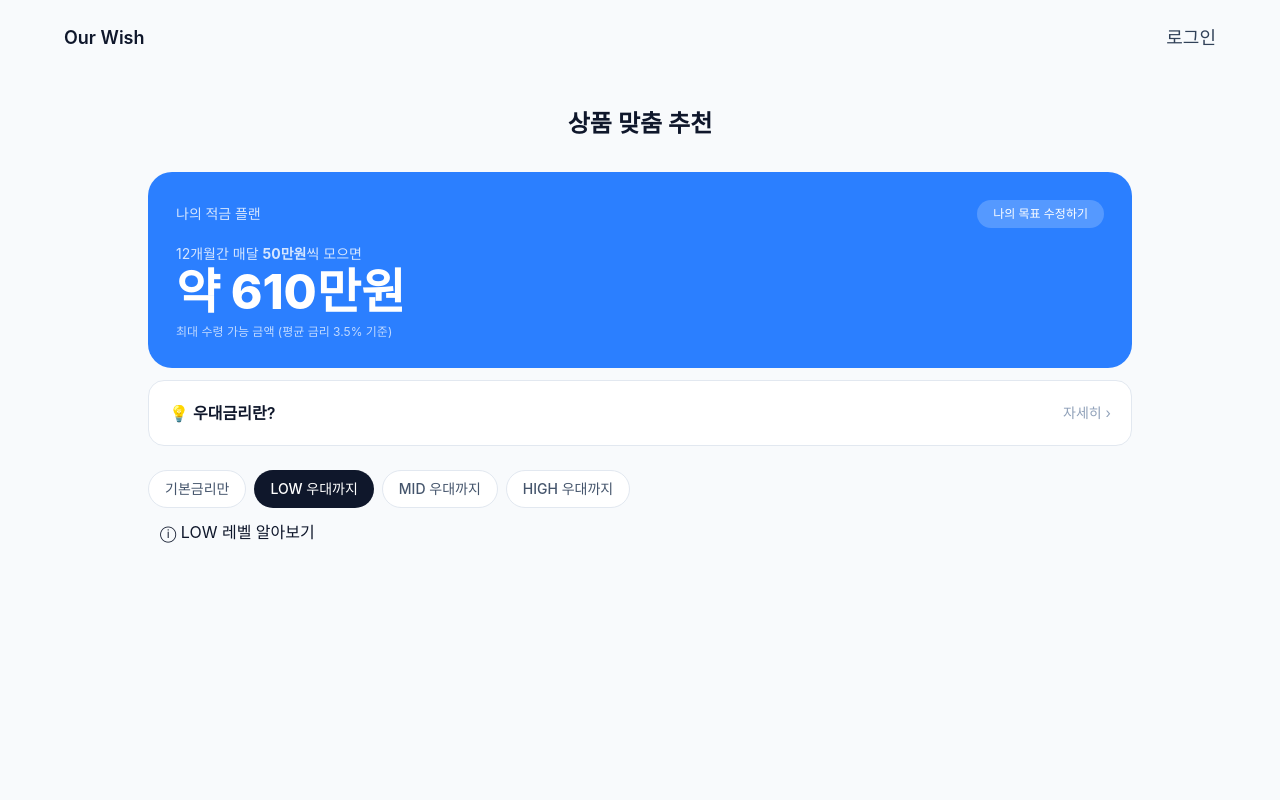
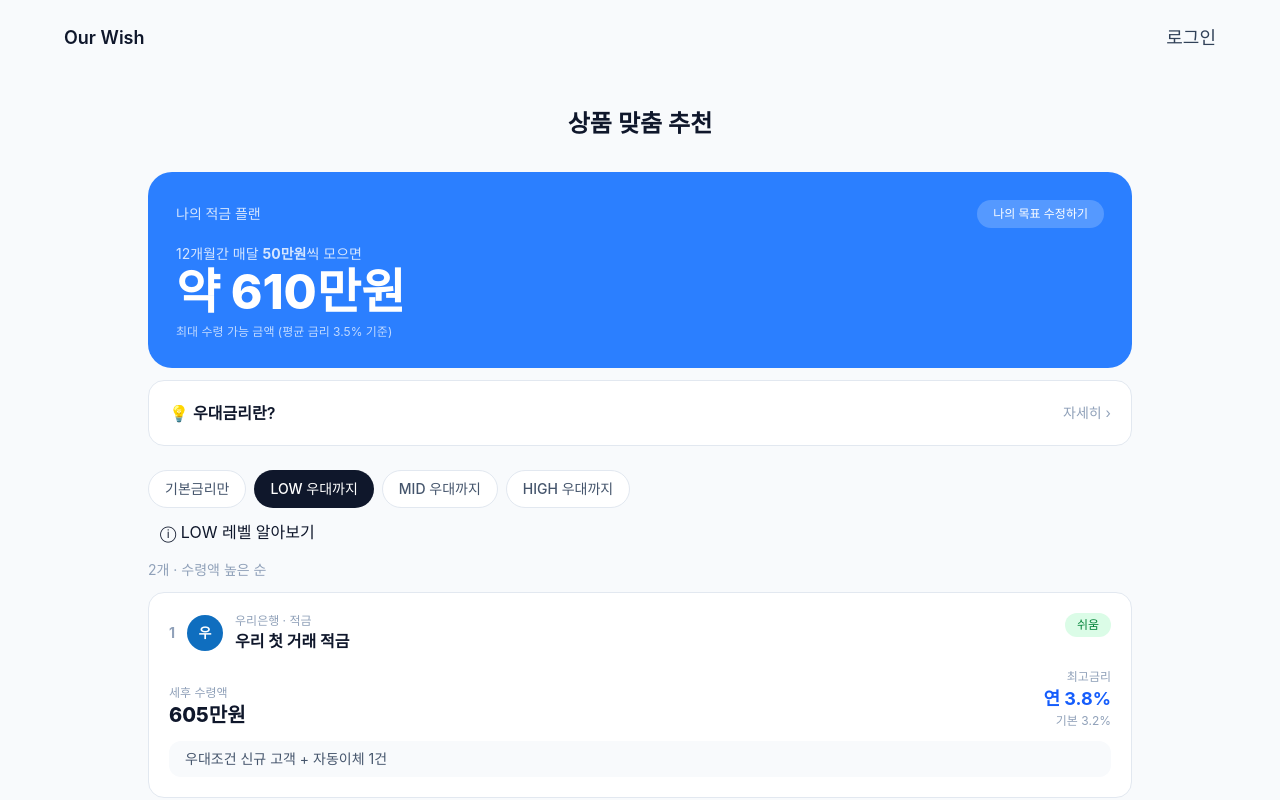
Before and after one commit to Our-Wish/ourwish, a Vue app in the folder frontend_dir/: page /recommendation in a window 1280 px wide. Shown: the top 800 px of the page. Built offline with nearby package versions, Linux system fonts and the light colour scheme; no server answers; the HTML template or start-up script is replaced by a standard one.

Commit message:
Feat: 맞춤 추천 상품 카드 리스트 구현 및 필터 연동

```diff
--- /dev/null
+++ b/frontend_dir/src/components/Recommendation/ProductCard.vue
@@ -0,0 +1,62 @@
+<template>
+  <div class="rounded-2xl border border-slate-200 bg-white p-5">
+    <div class="flex items-start justify-between">
+      <div class="flex items-center gap-3">
+        <span class="text-sm font-bold text-slate-400">{{ rank }}</span>
+        <div
+          class="flex h-9 w-9 items-center justify-center rounded-full text-sm font-bold text-white"
+          :style="{ backgroundColor: bankColor }"
+        >
+          {{ bankName[0] }}
+        </div>
+        <div>
+          <p class="text-xs text-slate-400">{{ bankName }} · 적금</p>
+          <p class="font-bold text-slate-900">{{ productName }}</p>
+        </div>
+      </div>
+      <span class="rounded-full px-3 py-1 text-xs font-medium" :class="difficultyClass">
+        {{ difficulty }}
+      </span>
+    </div>
+
+    <div class="mt-4 flex items-end justify-between">
+      <div>
+        <p class="text-xs text-slate-400">세후 수령액</p>
+        <p class="text-xl font-extrabold text-slate-900">{{ amount }}만원</p>
+      </div>
+      <div class="text-right">
+        <p class="text-xs text-slate-400">최고금리</p>
+        <p class="text-lg font-bold text-blue-600">연 {{ maxRate }}%</p>
+        <p class="text-xs text-slate-400">기본 {{ baseRate }}%</p>
+      </div>
+    </div>
+
+    <div class="mt-3 rounded-xl bg-slate-50 px-4 py-2 text-sm text-slate-600">
+      우대조건 {{ condition }}
+    </div>
+  </div>
+</template>
+
+<script setup lang="ts">
+import { computed } from 'vue'
+
+const props = defineProps<{
+  rank: number
+  bankName: string
+  bankColor: string
+  productName: string
+  difficulty: '쉬움' | '보통' | '어려움'
+  amount: number
+  maxRate: number
+  baseRate: number
+  condition: string
+}>()
+
+const difficultyMap: Record<'쉬움' | '보통' | '어려움', string> = {
+  쉬움: 'bg-green-100 text-green-700',
+  보통: 'bg-yellow-100 text-yellow-700',
+  어려움: 'bg-red-100 text-red-700',
+}
+
+const difficultyClass = computed(() => difficultyMap[props.difficulty])
+</script>
--- a/frontend_dir/src/views/RecommendationView.vue
+++ b/frontend_dir/src/views/RecommendationView.vue
@@ -47,6 +47,26 @@
       <div class="mt-6">
         <FilterChips v-model="selectedFilter" />
       </div>
+
+      <!-- 상품 리스트 -->
+      <div class="mt-4">
+        <p class="mb-3 text-sm text-slate-400">{{ filteredProducts.length }}개 · 수령액 높은 순</p>
+        <div class="flex flex-col gap-3">
+          <ProductCard
+            v-for="(product, index) in filteredProducts"
+            :key="product.id"
+            :rank="index + 1"
+            :bank-name="product.bankName"
+            :bank-color="product.bankColor"
+            :product-name="product.productName"
+            :difficulty="product.difficulty"
+            :amount="product.amount"
+            :max-rate="product.maxRate"
+            :base-rate="product.baseRate"
+            :condition="product.condition"
+          />
+        </div>
+      </div>
     </div>
   </div>
 </template>
@@ -56,6 +76,7 @@ import { ref, computed } from 'vue'
 import { useRouter } from 'vue-router'
 import { useGoalStore } from '@/stores/goal'
 import FilterChips from '@/components/Recommendation/FilterChips.vue'
+import ProductCard from '@/components/Recommendation/ProductCard.vue'
 
 const router = useRouter()
 const goalStore = useGoalStore()
@@ -68,4 +89,20 @@ const totalAmount = computed(() => {
   const interest = ((monthlyAmount * period * (period + 1)) / 2) * (0.035 / 12)
   return Math.round(principal + interest * (1 - 0.154))
 })
+
+type FilterKey = 'BASE' | 'LOW' | 'MID' | 'HIGH'
+const filterOrder: FilterKey[] = ['BASE', 'LOW', 'MID', 'HIGH']
+
+const mockProducts = [
+  { id: 1, bankName: '하나은행', bankColor: '#00903F', productName: '청년도약 적금', difficulty: '어려움' as const, level: 'HIGH' as FilterKey, amount: 614, maxRate: 5.0, baseRate: 3.5, condition: '소득증빙 + 36개월 유지' },
+  { id: 2, bankName: '신한은행', bankColor: '#0046FF', productName: '신한 첫 월급 적금', difficulty: '어려움' as const, level: 'HIGH' as FilterKey, amount: 612, maxRate: 4.5, baseRate: 3.2, condition: '급여이체 + 체크카드 월 30만원 이상' },
+  { id: 3, bankName: '국민은행', bankColor: '#FFCD00', productName: 'KB 청춘적금', difficulty: '보통' as const, level: 'MID' as FilterKey, amount: 608, maxRate: 4.0, baseRate: 3.0, condition: '자동이체 + 앱 로그인' },
+  { id: 4, bankName: '우리은행', bankColor: '#0F6EBF', productName: '우리 첫 거래 적금', difficulty: '쉬움' as const, level: 'LOW' as FilterKey, amount: 605, maxRate: 3.8, baseRate: 3.2, condition: '신규 고객 + 자동이체 1건' },
+  { id: 5, bankName: '농협은행', bankColor: '#00A650', productName: 'NH 디딤돌 정기적금', difficulty: '쉬움' as const, level: 'BASE' as FilterKey, amount: 602, maxRate: 3.6, baseRate: 3.6, condition: '없음' },
+]
+
+const filteredProducts = computed(() => {
+  const currentIndex = filterOrder.indexOf(selectedFilter.value)
+  return mockProducts.filter(p => filterOrder.indexOf(p.level) <= currentIndex)
+})
 </script>
```
